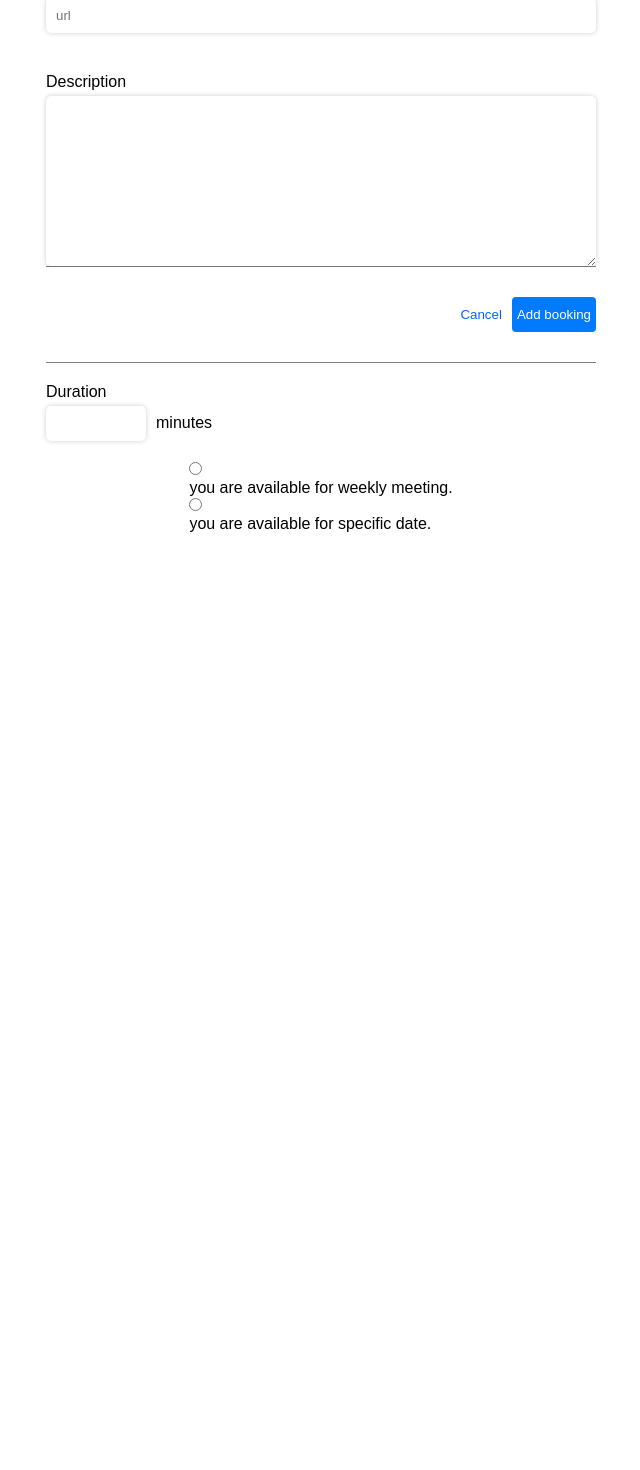
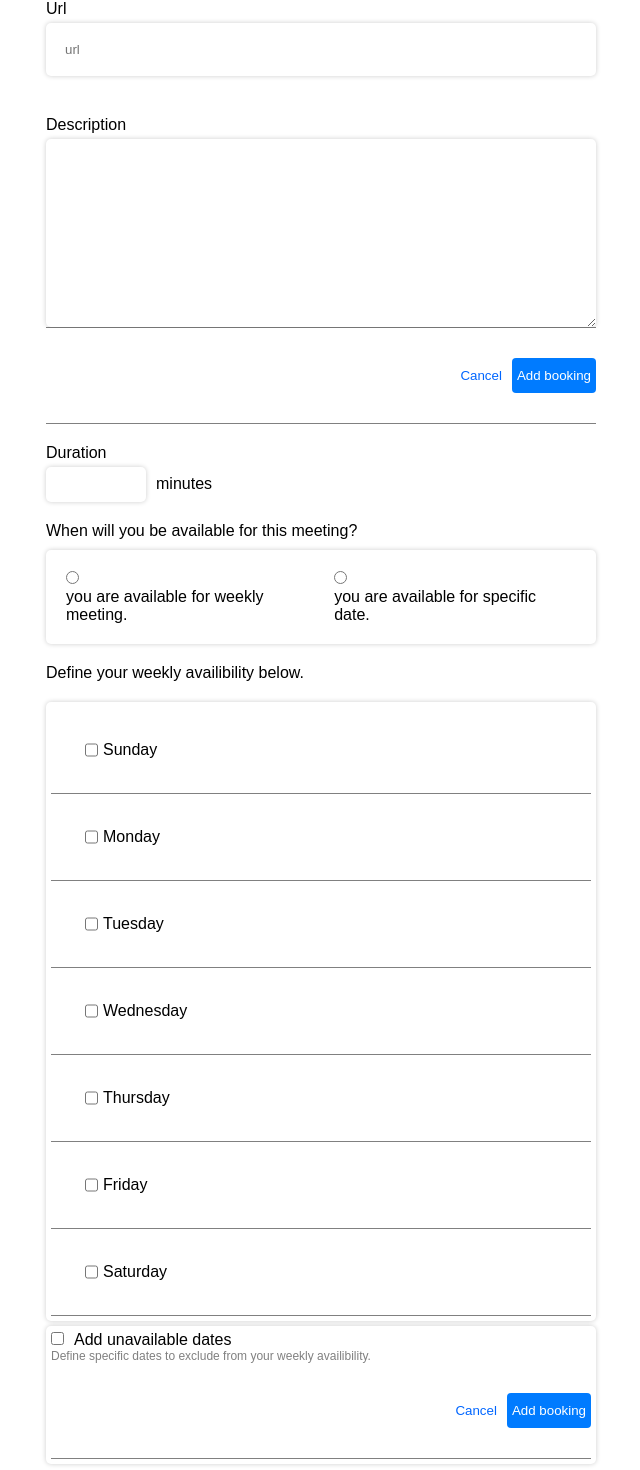
Before and after one commit to Saddamwassan/React, a React (Vite) app in the folder BookingApp/: page /bookingform in a window 1280 px wide. Shown: the part 315-1785 px from the top of the page, without its empty margins (319-959 px from the left). Before the commit the page ends 888 px from the top, so only its background shows below. Built offline with nearby package versions, Linux system fonts and the light colour scheme; the HTML template or start-up script is replaced by a standard one.

Commit message:
Myschedule page done

```diff
--- a/BookingApp/src/components/BookingForm.jsx
+++ b/BookingApp/src/components/BookingForm.jsx
@@ -59,6 +59,7 @@ function BookingForm() {
         <span>minutes</span>
         </div>
       </div>
+      <p className='question'>When will you be available for this meeting?</p>
       <div className="availibility">
         {/* weekly  */}
         <div>
@@ -71,6 +72,42 @@ function BookingForm() {
         <p>you are available for specific date.</p>
         </div>
       </div>
+        <p className='weeklymsg'>Define your weekly availibility below.</p>
+      <div className="days">
+      <div className="sunday">
+        <input type="checkbox" /><span>Sunday</span>
+      </div>
+      <div className="monday">
+        <input type="checkbox" /><span>Monday</span>
+      </div>
+      <div className="Tuesday">
+        <input type="checkbox" /><span>Tuesday</span>
+      </div>
+      <div className="Wednesday">
+        <input type="checkbox" /><span>Wednesday</span>
+      </div>
+      <div className="Thursday">
+        <input type="checkbox" /><span>Thursday</span>
+      </div>
+      <div className="Friday">
+        <input type="checkbox" /><span>Friday</span>
+      </div>
+      <div className="Saturday">
+        <input type="checkbox" /><span>Saturday</span>
+      </div>
+      </div>
+      <div className="unavailabledays">
+        <div>
+        <input type="checkbox" />
+        <span>Add unavailable dates</span>
+        </div>
+        <p>Define specific dates to exclude from your weekly availibility.</p>
+        <div className="button">
+                  <Button type="Cancel" className="Cancel"/>
+                  <Button type="Add booking" className="Add_booking"/>
+                </div>
+      </div>
+
       </div>
     </div>
     </>
--- a/BookingApp/src/components/Dbody.jsx
+++ b/BookingApp/src/components/Dbody.jsx
@@ -13,7 +13,7 @@ function Dbody() {
         <Link to="../bookingform" style={{ textDecoration: 'none' }}>
             <div className="addcard">
             <i className="fa-duotone fa-plus addcardicon"></i>
-        </div>
+            </div>
         </Link>
        {
         cardDetail.map((item,index)=>
--- a/BookingApp/src/components/Myschedules.jsx
+++ b/BookingApp/src/components/Myschedules.jsx
@@ -1,6 +1,6 @@
 import React from 'react'
 import Nav from './nav'
-import bookingData from "./mydata"
+// import bookingData from "./mydata"
 import Schedule from './schedule'
 import "../styles/schedule.css"
 
@@ -13,18 +13,28 @@ function Myschedules() {
     <div className='myschedule'>
       <h3>My Bookings</h3>
         {/* labels  */}
-      <div className="labels">
+        <table>
+          <tr>
+            <td>
             <span>Day</span>
+            </td>
+            <td>
             <span>Duration</span>
+            </td>
+            <td>
             <span>Meeting Type</span>
+            </td>
+            <td>
             <span>With</span>
+            </td>
+            <td>
             <span>status</span>
-        </div>
-      {
-        // bookingData.map((item)=><Schedule data={item}/>)
-        bookingData.map((item,index)=>
-        <Schedule data={item} key={index}/>)
-      }
+            </td>
+          </tr>
+          {/* schedules  */}
+              <Schedule />
+
+        </table>
     </div>
     </>
   )
--- a/BookingApp/src/components/schedule.jsx
+++ b/BookingApp/src/components/schedule.jsx
@@ -1,15 +1,32 @@
 import React from 'react'
 import "../styles/schedule.css"
-function Schedule({data}) {
+import { Link } from 'react-router-dom'
+function Schedule() {
   return (
-    <div className='schedules'>
+    <tr className='schedules'>
       {/* value  */}
-    <p>{data.day}</p>
-    <p>{data.duration}</p>
-    <p>{data.type}</p>
-    <p>{data.with}</p>
-    <p>{data.status}</p>
-    </div>
+    <td>
+    <p className='day'>Monday</p>
+    </td>
+    <td>
+    <p className='time'>15 mins</p>
+    </td>
+    <td>
+    <p className='meetingType'>Business meeting</p>
+    </td>
+    <td>
+    <p className='meetwith'>Ali Bhai</p>
+    </td>
+    <td className='statuscontainer'>
+    <p className='status'>scheduled</p>
+    <Link>
+    <p className='cancel'>cancel</p>
+    </Link>
+    <Link>
+    <p className='reschedule'>Reschedule</p>
+    </Link>
+    </td>
+    </tr>
   )
 }
 
--- a/BookingApp/src/styles/bookingform.css
+++ b/BookingApp/src/styles/bookingform.css
@@ -20,8 +20,9 @@
 .bookingform h3{
     text-align: left;
     width:100%;
-    padding:20px 130px;
-
+    padding:20px 0;
+    font-size: 25px;
+    text-align: left;
 }
 .bookingtitle,.bookingUrl,.duration{
     display:flex;
@@ -42,7 +43,7 @@
 }
 .bookingtitle input,.bookingdescription textarea,.bookingUrl input{
     width:100%;
-    padding:10px;
+    padding:19px;
     border:none;
     box-shadow: 0 0 5px rgba(0, 0, 0, 0.2);
     border-radius: 5px;
@@ -65,7 +66,6 @@
     background-color: white;
     padding:30px 0;
     border-bottom: 1px solid grey;
-
 }
 .Cancel{
     padding:10px;
@@ -80,3 +80,52 @@
     border: none;
     border-radius: 4px;
 }
+.question{
+    width:100%;
+    text-align: left;
+    padding-bottom: 10px;
+}
+.availibility{
+    display: flex;
+    padding:20px;
+    gap:5px;
+    background-color: white;
+    box-shadow: 0 0 5px rgba(0, 0, 0, 0.2);
+    border-radius: 5px;
+}
+.weeklymsg{
+    width:100%;
+    padding:20px 0;
+
+}
+.days{
+    width:100%;
+    box-shadow: 0 0 5px rgba(0, 0, 0, 0.2);
+    border-radius: 5px;
+    padding:5px;
+    background-color: white;
+
+}
+.days div{
+    padding:34px;
+    display:flex;
+    gap:5px;
+    border-bottom:1px solid grey;
+    background-color: white;
+}
+.unavailabledays{
+    width:100%;
+    background-color: white;
+    margin-top: 5px;
+    box-shadow: 0 0 5px rgba(0, 0, 0, 0.2);
+    padding:5px;
+    border-radius:5px;
+}
+.unavailabledays span{
+    margin-left:10px;
+}
+.unavailabledays p{
+    /* margin-top:10px; */
+    font-size:12px;
+    color:grey;
+}
--- a/BookingApp/src/styles/dashboard.css
+++ b/BookingApp/src/styles/dashboard.css
@@ -33,7 +33,7 @@
     text-decoration:none;
     color:#0060A4;
     padding:10px;
-    font-size:20px;
+    font-size:17px;
 }
 .nav a:hover{
     background-color: white;
--- a/BookingApp/src/styles/schedule.css
+++ b/BookingApp/src/styles/schedule.css
@@ -5,15 +5,33 @@
 }
 .myschedule{
     margin:60px 0 0 130px;
-
 }
-.schedules{
-    display:flex;
-    gap:105px;
-    margin-top:20px;
+.myschedule h3{
+    margin-left:25px;
 }
-.labels {
-    display:flex;
-    gap:141px;
-    margin-top:10px;
+td{
+    padding:10px 25px ;
 }
+.myschedule span{
+    color:grey;
+}
+.schedules .day{
+    font-weight:bold;
+}
+.schedules  .meetingType, .meetwith{
+    color:rgb(0, 102, 255);
+}
+.schedules  .status{
+background-color: green;
+color:white;
+border-radius: 20px;
+padding:5px;
+}
+.statuscontainer{
+    display: flex;
+    align-items: center;
+    gap: 5px;
+}
+.statuscontainer .cancel,.reschedule{
+    color:red;
+}
```
